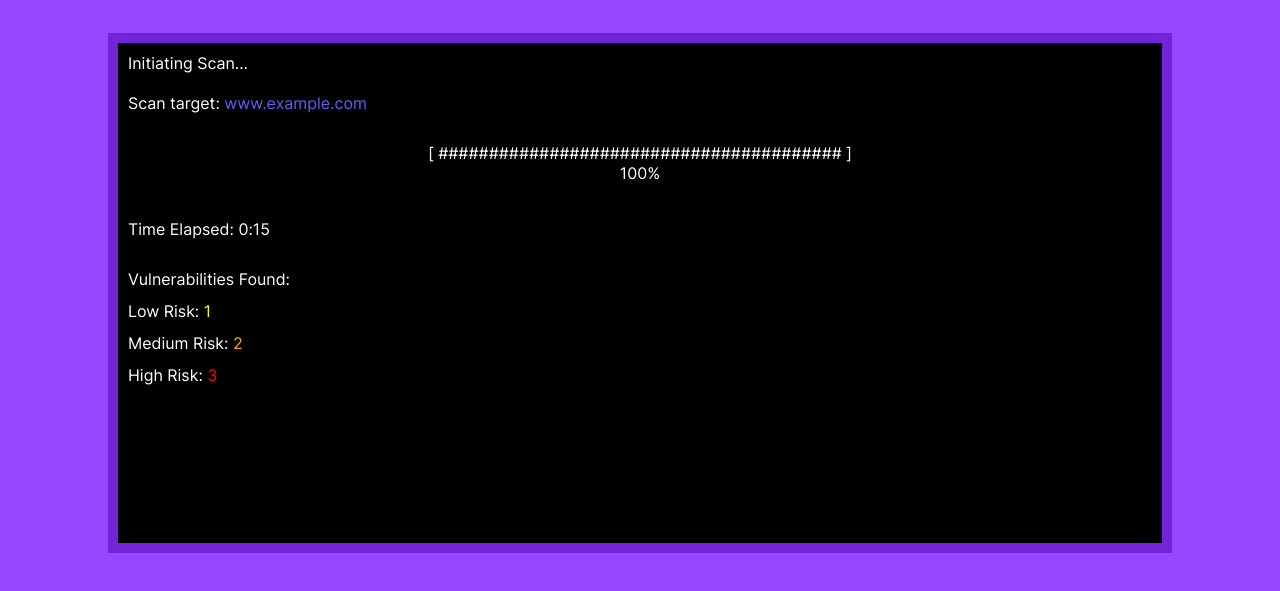
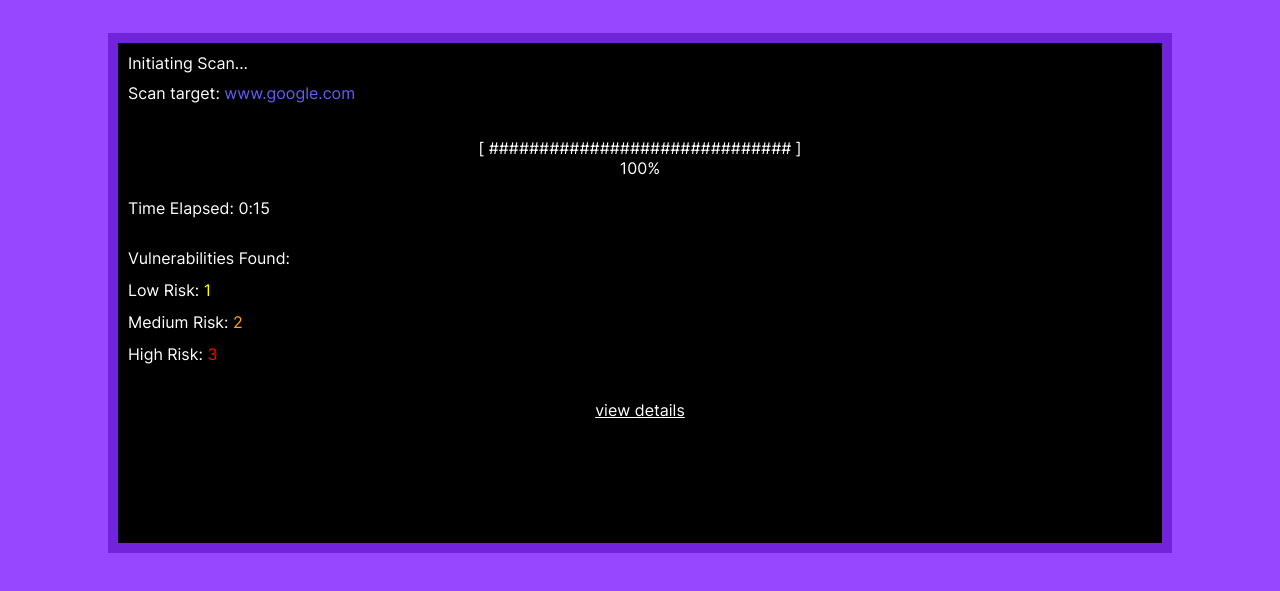
Before and after one commit to mvanditc/WebAppVIP, a plain HTML site: page html/scanPage.html in a window 1280 px wide. Shown: the part 107-698 px from the top of the page. Drawn offline with Linux system fonts and the light colour scheme; files whose address does not match are found by name.

Commit message:
add view details link with styles

```diff
--- a/css/scanPage.css
+++ b/css/scanPage.css
@@ -12,32 +12,35 @@
 
 #scanPage-container {
     position: absolute;
+    top: 50%;
+    left: 50%;
+    transform: translate(-50%, -50%);
     background-color: black;
     border: 10px solid rgba(133, 42, 252, 0.861);
     height: 500px;
-    top: 50%;
-    left: 50%;
-    transform: translate(-50%, -50%);
     width: 80%;
     font-family: 'font1';
     padding: 0px 10px;
 }
 
-#scanPage-first-container {
-    margin-top: 5px;
+#scanPage-initial-container {
+    margin-top: 10px;
+    margin-bottom: 10px;
 }
 
 #scanPage-initial-container p {
-    margin: 10px 0px;
+    margin: 5px 0px;
 }
 
 #scanPage-scan-target-container {
     display: flex;
     flex-direction: row;
+    align-items: center;
 }
 
 #scanPage-scan-target {
     color: var(--blue-text);
+    text-decoration: none;
 }
 
 #scanPage-progressBar {
@@ -48,6 +51,7 @@
 }
 
 #scanPage-time-elapsed {
+    margin-top: -0px;
     margin-bottom: 30px;
 }
 
@@ -68,3 +72,15 @@
 #scanPage-high-risk {
     color: red;
 }
+
+#scanPage-vulnerabilities-container {
+    margin-bottom: 40px;
+}
+
+#scanPage-view-details-container {
+    text-align: center;
+}
+
+#scanPage-view-details-container a {
+    color: white;
+}
--- a/html/scanPage.html
+++ b/html/scanPage.html
@@ -73,12 +73,12 @@
                 <p>Initiating Scan...</p>
                 <div id="scanPage-scan-target-container">
                     <p>Scan target:&nbsp</p>
-                    <p id="scanPage-scan-target">www.example.com</p>
+                    <a id="scanPage-scan-target" href="https://www.google.com/" target="_blank">www.google.com</a>
                 </div>
             </div>
             <div id="scanPage-progressBar"></div>
             <p id="scanPage-time-elapsed">Time Elapsed: 0:15</p>
-            <div>
+            <div id="scanPage-vulnerabilities-container">
                 <p>Vulnerabilities Found:</p>
                 <div id="scanPage-risks">
                     <div class="scanPage-risk-container">
@@ -95,6 +95,9 @@
                     </div>
                 </div>
             </div>
+            <div id="scanPage-view-details-container">
+                <a href="scanResultsPage.html">view details</a>
+            </div>
         </div>
 
         <script src="../assets/scanningBarCSSFiles/src/ascii-progress.js"></script>
--- a/js/scanPage.js
+++ b/js/scanPage.js
@@ -3,9 +3,9 @@
 var progressBar = new AsciiProgress("scanPage-progressBar",{
   openCharacter: "[ ",
   loadedCharacter: "#",
-  backgroundCharacter: "-",
+  backgroundCharacter: "  ",
   closeCharacter: " ]",
-  length: 40,
+  length: 30,
   value: 0,
   completeAt: 100,
   showPercent: false,
@@ -16,10 +16,9 @@
   commentLocation: "bottom"
 });
 
-const scanPercent = 0;
-for (let i = 0; i < 101; i = i + 5) {
+for (let i = 0; i < 101; i++) {
   setTimeout(function() {
     progressBar.setValue(i);
     progressBar.setComment(i + "%");
-  },  /* i* */ 100)
+  }, i * 50)
 }
```
